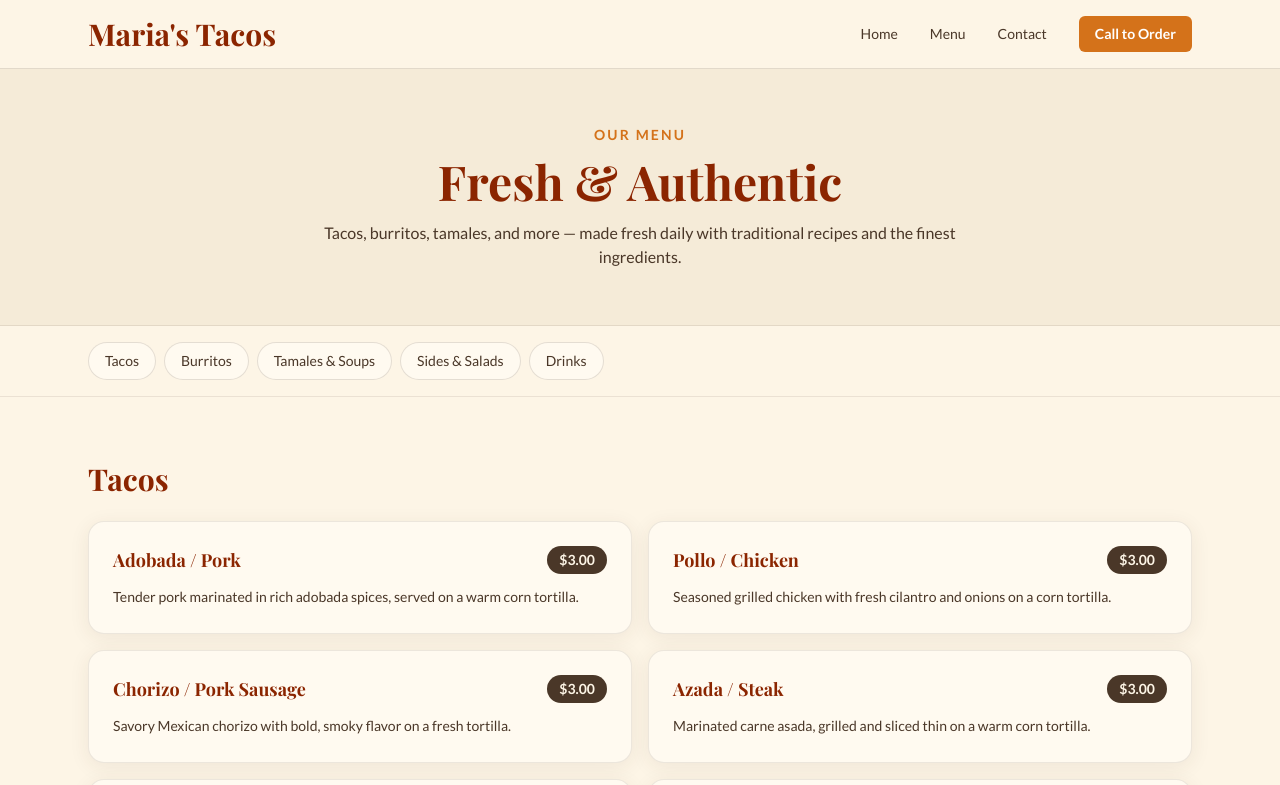
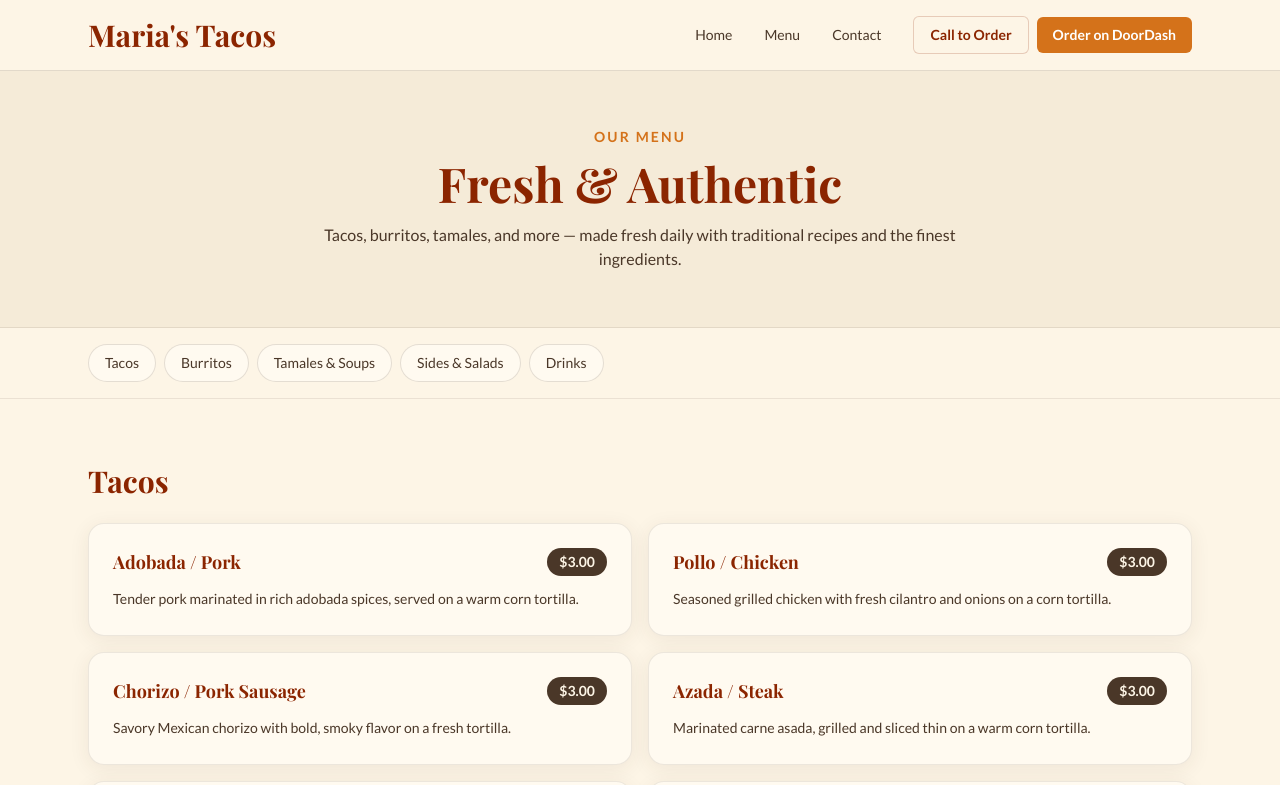
Before and after one commit to ewanagame/Marias-tacos, a Next.js app in the folder marias-tacos/: page /menu in a window 1280 px wide. Shown: the top 785 px of the page. Built offline with nearby package versions, Linux system fonts and the light colour scheme; a web font is replaced by a local one.

Commit message:
Add Order on DoorDash button alongside Call to Order
Add DoorDash link to navbar and hero using site config for delivery
ordering in Marshalltown.

Co-authored-by: Ewan Isaacs <ewanagame@users.noreply.github.com>

```diff
--- a/marias-tacos/components/Navbar.tsx
+++ b/marias-tacos/components/Navbar.tsx
@@ -34,12 +34,22 @@ export default function Navbar() {
               {label}
             </Link>
           ))}
-          <a
-            href={siteConfig.orderUrl}
-            className="rounded-md bg-secondary px-4 py-2 font-sans text-sm font-semibold text-white transition-colors hover:bg-secondary/90"
-          >
-            {siteConfig.orderLabel}
-          </a>
+          <div className="flex items-center gap-2">
+            <a
+              href={siteConfig.orderUrl}
+              className="rounded-md border border-primary/20 bg-background px-4 py-2 font-sans text-sm font-semibold text-primary transition-colors hover:bg-primary/5"
+            >
+              {siteConfig.orderLabel}
+            </a>
+            <a
+              href={siteConfig.doorDashUrl}
+              target="_blank"
+              rel="noopener noreferrer"
+              className="rounded-md bg-secondary px-4 py-2 font-sans text-sm font-semibold text-white transition-colors hover:bg-secondary/90"
+            >
+              {siteConfig.doorDashLabel}
+            </a>
+          </div>
         </nav>
 
         <button
@@ -98,13 +108,22 @@ export default function Navbar() {
                 </Link>
               </li>
             ))}
-            <li>
+            <li className="flex flex-col gap-2 sm:flex-row">
               <a
                 href={siteConfig.orderUrl}
-                className="inline-block rounded-md bg-secondary px-4 py-2 font-sans text-sm font-semibold text-white transition-colors hover:bg-secondary/90"
+                className="inline-block rounded-md border border-primary/20 bg-background px-4 py-2 text-center font-sans text-sm font-semibold text-primary transition-colors hover:bg-primary/5"
                 onClick={() => setIsOpen(false)}
               >
                 {siteConfig.orderLabel}
+              </a>
+              <a
+                href={siteConfig.doorDashUrl}
+                target="_blank"
+                rel="noopener noreferrer"
+                className="inline-block rounded-md bg-secondary px-4 py-2 text-center font-sans text-sm font-semibold text-white transition-colors hover:bg-secondary/90"
+                onClick={() => setIsOpen(false)}
+              >
+                {siteConfig.doorDashLabel}
               </a>
             </li>
           </ul>
--- a/marias-tacos/components/home/Hero.tsx
+++ b/marias-tacos/components/home/Hero.tsx
@@ -33,7 +33,7 @@ export default function Hero() {
           Handcrafted tacos, tamales, and family recipes served with warmth
           in downtown Marshalltown.
         </p>
-        <div className="mt-8 flex flex-col gap-3 sm:mt-10 sm:flex-row sm:gap-4">
+        <div className="mt-8 flex flex-col gap-3 sm:mt-10 sm:flex-row sm:flex-wrap sm:gap-4">
           <Link
             href="/menu"
             className="inline-flex items-center justify-center rounded-full border-2 border-background bg-background px-6 py-3 font-sans text-sm font-semibold text-primary transition-colors hover:bg-background/90 sm:px-8"
@@ -42,9 +42,17 @@ export default function Hero() {
           </Link>
           <a
             href={siteConfig.orderUrl}
+            className="inline-flex items-center justify-center rounded-full border-2 border-background bg-transparent px-6 py-3 font-sans text-sm font-semibold text-background transition-colors hover:bg-background/10 sm:px-8"
+          >
+            {siteConfig.orderLabel}
+          </a>
+          <a
+            href={siteConfig.doorDashUrl}
+            target="_blank"
+            rel="noopener noreferrer"
             className="inline-flex items-center justify-center rounded-full border-2 border-secondary bg-secondary px-6 py-3 font-sans text-sm font-semibold text-white transition-colors hover:bg-secondary/90 sm:px-8"
           >
-            {siteConfig.orderLabel}
+            {siteConfig.doorDashLabel}
           </a>
         </div>
       </div>
--- a/marias-tacos/lib/site.ts
+++ b/marias-tacos/lib/site.ts
@@ -9,5 +9,6 @@ export const siteConfig = {
   orderLabel: "Call to Order",
   doorDashUrl:
     "https://www.doordash.com/store/marias-tacos-marshalltown-1094437/",
+  doorDashLabel: "Order on DoorDash",
   address: "110 W State St, Marshalltown, IA 50158",
 };
```
Also changed, not shown: 1 other file (tests, documents, lock files or other folders).
